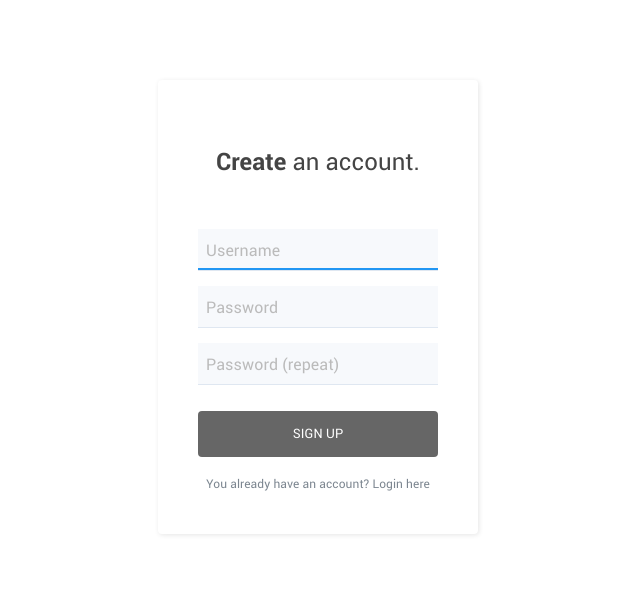
After one commit to mrfrederico-ist/Fred-Pomodoro, a Django app: a page that uses web/pomodorosite/pomodoro/templates/pomodoro/base.html in a window 1280 px wide. The commit adds this page. Shown: the top 613 px of the page, without its empty margins (322-962 px from the left). Run offline with Django 3.2, Linux system fonts and the light colour scheme; some libraries are stand-ins or nearby versions.

Commit message:
Add login and creation of users

```diff
--- /dev/null
+++ b/web/pomodorosite/pomodoro/forms.py
@@ -0,0 +1,20 @@
+from django.contrib.auth.models import User
+from django.forms import CharField, PasswordInput, TextInput
+from django.contrib.auth.forms import UserCreationForm, UsernameField
+
+
+class CreateUserForm(UserCreationForm):
+    password1 = CharField(widget=PasswordInput(attrs={
+        'class': 'form-control', 'placeholder': 'Password'
+    }))
+    password2 = CharField(widget=PasswordInput(attrs={
+        'class': 'form-control', 'placeholder': 'Password (repeat)'
+    }))
+
+    class Meta:
+        model = User
+        fields = ("username",)
+        field_classes = {'username': UsernameField}
+        widgets = {'username': TextInput(attrs={
+            'class': 'form-control', 'placeholder': 'Username'
+        })}
--- /dev/null
+++ b/web/pomodorosite/pomodoro/static/pomodoro/css/login.css
@@ -0,0 +1,91 @@
+@import url(fonts.css);
+
+.login-clean {
+  padding:80px 0;
+}
+
+.login-clean form {
+  max-width:320px;
+  width:90%;
+  margin:0 auto;
+  background-color:#ffffff;
+  padding:40px;
+  border-radius:4px;
+  color:#505e6c;
+  box-shadow:1px 1px 5px rgba(0,0,0,0.1);
+}
+
+.login-clean .illustration {
+  text-align:center;
+  padding:0 0 20px;
+  font-size:100px;
+  color:#666666;
+}
+
+.login-clean .illustration .material-icons {
+  font-size:100px;
+}
+
+.login-clean .illustration h2 {
+  font-size:24px;
+  line-height:1.5;
+  margin-bottom:30px;
+}
+
+.login-clean form .form-control {
+  background:#f7f9fc;
+  border:none;
+  border-bottom:1px solid #dfe7f1;
+  border-radius:0;
+  box-shadow:none;
+  outline:none;
+  color:inherit;
+  text-indent:8px;
+  height:42px;
+}
+
+.login-clean form .btn-primary {
+  background:#666666;
+  border:none;
+  border-radius:4px;
+  padding:11px;
+  box-shadow:none;
+  margin-top:26px;
+  text-shadow:none;
+  outline:none !important;
+}
+
+.login-clean form .btn-primary:hover, .login-clean form .btn-primary:active {
+  background:#666666;
+}
+
+.login-clean form .btn-primary:active {
+  transform:translateY(1px);
+}
+
+.login-clean form .forgot {
+  display:block;
+  text-align:center;
+  font-size:12px;
+  color:#6f7a85;
+  opacity:0.9;
+  text-decoration:none;
+}
+
+.login-clean form .forgot:hover, .login-clean form .forgot:active {
+  opacity:1;
+  text-decoration:none;
+}
+
+.error-note {
+    text-align: left;
+    font-size: 14px;
+    font-weight: 700;
+    display: block;
+    padding: 10px 12px;
+    margin: 0 0 10px 0;
+    color: #e51c23;
+    border: 1px solid #e51c23;
+    border-radius: 4px;
+    background: #fff 5px 12px;
+}
--- a/web/pomodorosite/pomodoro/templates/pomodoro/base.html
+++ b/web/pomodorosite/pomodoro/templates/pomodoro/base.html
@@ -10,14 +10,8 @@
 </head>
 
 <body>
-    <div>
-        <ul class="nav nav-tabs" id="tab-main">
-            <li><a href="#tab-tasks" role="tab" data-toggle="tab">Tasks</a></li>
-            <li class="active"><a href="#tab-pomodoro" role="tab" data-toggle="tab">Pomodoro</a></li>
-            <li><a href="#tab-settings" role="tab" data-toggle="tab">Settings</a></li>
-        </ul>
-        {% block content %}{% endblock %}
-    </div>
+    {% block site-content %}{% endblock %}
+
     <script src="{% static 'pomodoro/js/jquery.min.js' %}"></script>
     <script src="{% static 'pomodoro/js/bootstrap.min.js' %}"></script>
     {% block extrascript %}{% endblock %}
--- /dev/null
+++ b/web/pomodorosite/pomodoro/templates/pomodoro/base_login.html
@@ -0,0 +1,29 @@
+{% extends "pomodoro/base.html" %}
+{% load static %}
+
+{% block title %}{% endblock %}
+
+{% block extrahead %}
+    <link rel="stylesheet" href="{% static 'pomodoro/css/login.css' %}">
+{% endblock %}
+
+{% block site-content %}
+
+    <div class="login-clean">
+        <form method="post" action="{% block form-action %}{% endblock %}">
+            {% csrf_token %}
+            <div class="illustration">
+                {% block form-header %}
+                    {% if form.errors %}
+                        {% for fields, errors in form.errors.items %}
+                            {% for error in errors %}
+                                <p class="error-note">{{ error|escape }}</p>
+                            {% endfor %}
+                        {% endfor %}
+                    {% endif %}
+                {% endblock %}
+            </div>
+            {% block form-body %}{% endblock %}
+        </form>
+    </div>
+{% endblock %}
--- /dev/null
+++ b/web/pomodorosite/pomodoro/templates/pomodoro/create_account.html
@@ -0,0 +1,23 @@
+{% extends "pomodoro/base_login.html" %}
+
+{% block title %}Create Account{% endblock %}
+
+{% block form-header %}{{ block.super }}
+    <h2 class="text-center"><strong>Create</strong> an account.</h2>
+{% endblock %}
+
+{% block form-body %}
+    <div class="form-group">
+        {{ form.username }}
+    </div>
+    <div class="form-group">
+        {{ form.password1 }}
+    </div>
+    <div class="form-group">
+        {{ form.password2 }}
+    </div>
+    <div class="form-group">
+        <button class="btn btn-primary btn-block" type="submit">Sign Up</button>
+    </div>
+    <a href="{% url 'login' %}" class="forgot">You already have an account? Login here</a>
+{% endblock %}
--- a/web/pomodorosite/pomodoro/templates/pomodoro/index.html
+++ b/web/pomodorosite/pomodoro/templates/pomodoro/index.html
@@ -264,6 +264,11 @@
                     </div>
                 </div>
             </form>
+            <div class="row center">
+                <div class="col-md-12">
+                    <a class="text-primary" href="{% url 'logout' %}">Logout</a>
+                </div>
+            </div>
         </div>
     </div>
 {% endblock %}
--- a/web/pomodorosite/pomodoro/urls.py
+++ b/web/pomodorosite/pomodoro/urls.py
@@ -1,10 +1,14 @@
 from django.conf.urls import url
+from django.contrib.auth import views as auth_views
 from rest_framework.urlpatterns import format_suffix_patterns
 
 from pomodoro import views
 
 urlpatterns = [
     url(r'^$', views.index, name='index'),
+    url(r'^login/$', auth_views.login, {'template_name': 'pomodoro/login.html'}, name='login'),
+    url(r'^logout/$', auth_views.logout_then_login, name='logout'),
+    url(r'^create-account/$', views.create_account, name='create_account'),
 ]
 
 urlpatterns += [
--- a/web/pomodorosite/pomodoro/views.py
+++ b/web/pomodorosite/pomodoro/views.py
@@ -1,14 +1,30 @@
 from django.contrib.auth.models import User
-from django.shortcuts import render
+from django.conf import settings
+from django.shortcuts import render, redirect
+from django.contrib.auth.decorators import login_required
 from rest_framework import generics
 from rest_framework import permissions
 
 from .models import Task, Pomodoro, Setting
-from . import serializers
+from . import serializers, forms
 
 
+@login_required
 def index(request):
     return render(request, 'pomodoro/index.html')
+
+
+def create_account(request):
+    if request.method == 'POST':
+        form = forms.CreateUserForm(request.POST)
+
+        if form.is_valid():
+            form.save()
+            return redirect(settings.LOGIN_REDIRECT_URL)
+    else:
+        form = forms.CreateUserForm()
+
+    return render(request, 'pomodoro/create_account.html', {'form': form})
 
 
 class UserList(generics.ListAPIView):
--- a/web/pomodorosite/pomodorosite/settings.py
+++ b/web/pomodorosite/pomodorosite/settings.py
@@ -31,9 +31,8 @@ ALLOWED_HOSTS = [
     '95.93.243.135',
 ]
 
-INTERNAL_IPS = [
-    '127.0.0.1',
-]
+LOGIN_URL = '/login/'
+LOGIN_REDIRECT_URL = '/'
 
 # Application definition
 
```
Also changed, not shown: web/pomodorosite/pomodoro/templates/pomodoro/base_index.html (+11 -0 lines), web/pomodorosite/pomodoro/templates/pomodoro/login.html (added, +23 -0 lines), web/pomodorosite/db.sqlite3.
